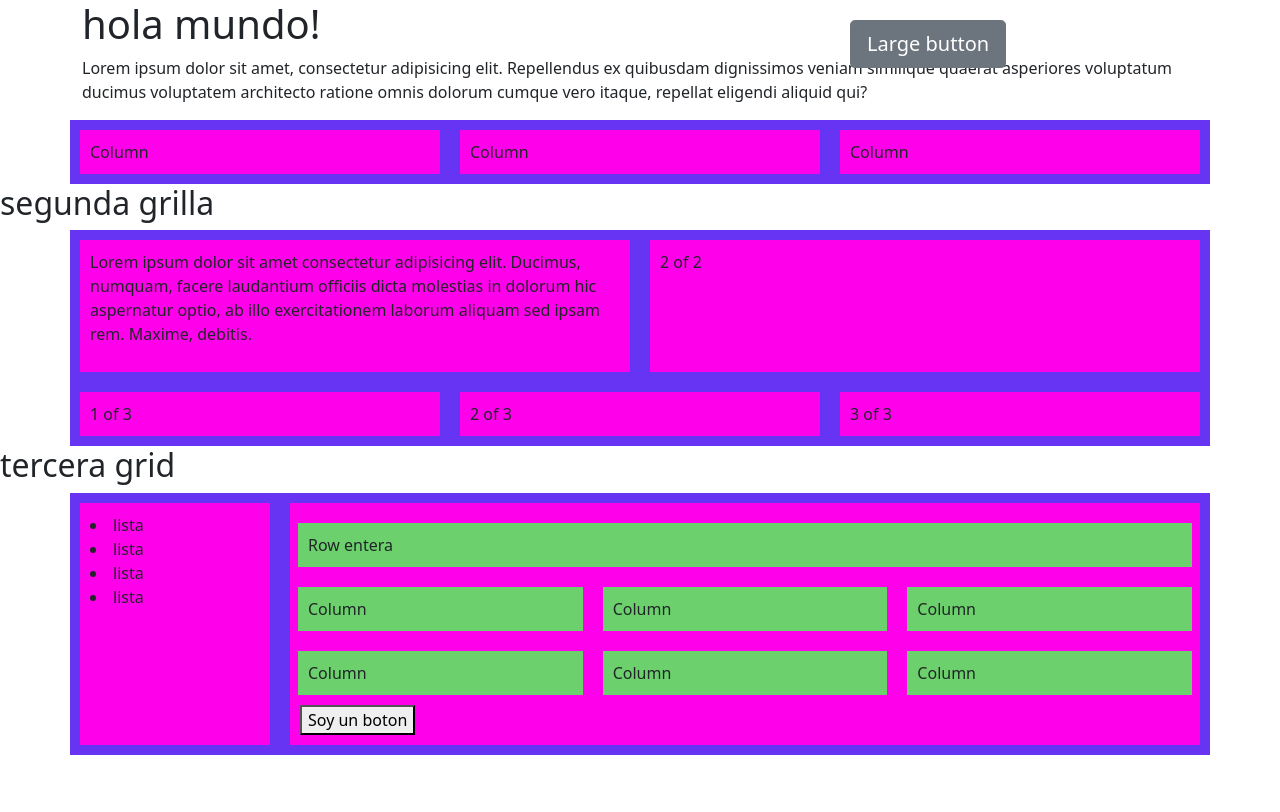
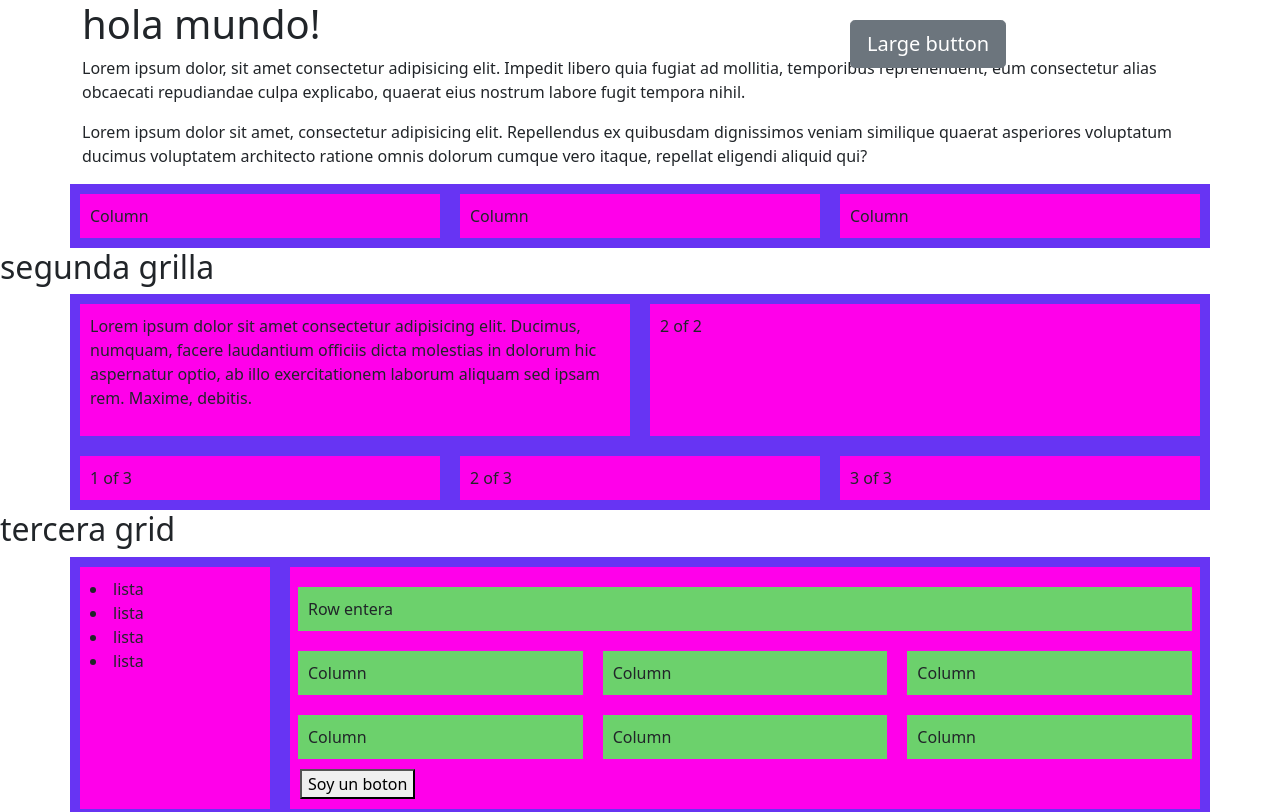
Before and after one commit to camacho1980/Bootstrap, a website: page index.html in a window 1280 px wide. Shown: the top 812 px of the page. Drawn offline with nearby package versions, Linux system fonts and the light colour scheme.

Commit message:
add second parrafo

```diff
--- a/index.html
+++ b/index.html
@@ -18,6 +18,7 @@
     <div class="container">
 
         <h1>hola mundo!</h1>
+        <p>Lorem ipsum dolor, sit amet consectetur adipisicing elit. Impedit libero quia fugiat ad mollitia, temporibus reprehenderit, eum consectetur alias obcaecati repudiandae culpa explicabo, quaerat eius nostrum labore fugit tempora nihil.</p>
 
         <p>Lorem ipsum dolor sit amet, consectetur adipisicing elit. Repellendus ex quibusdam dignissimos veniam similique quaerat asperiores voluptatum ducimus voluptatem architecto ratione omnis dolorum cumque vero itaque, repellat eligendi aliquid qui?</p>
     </div>
```
